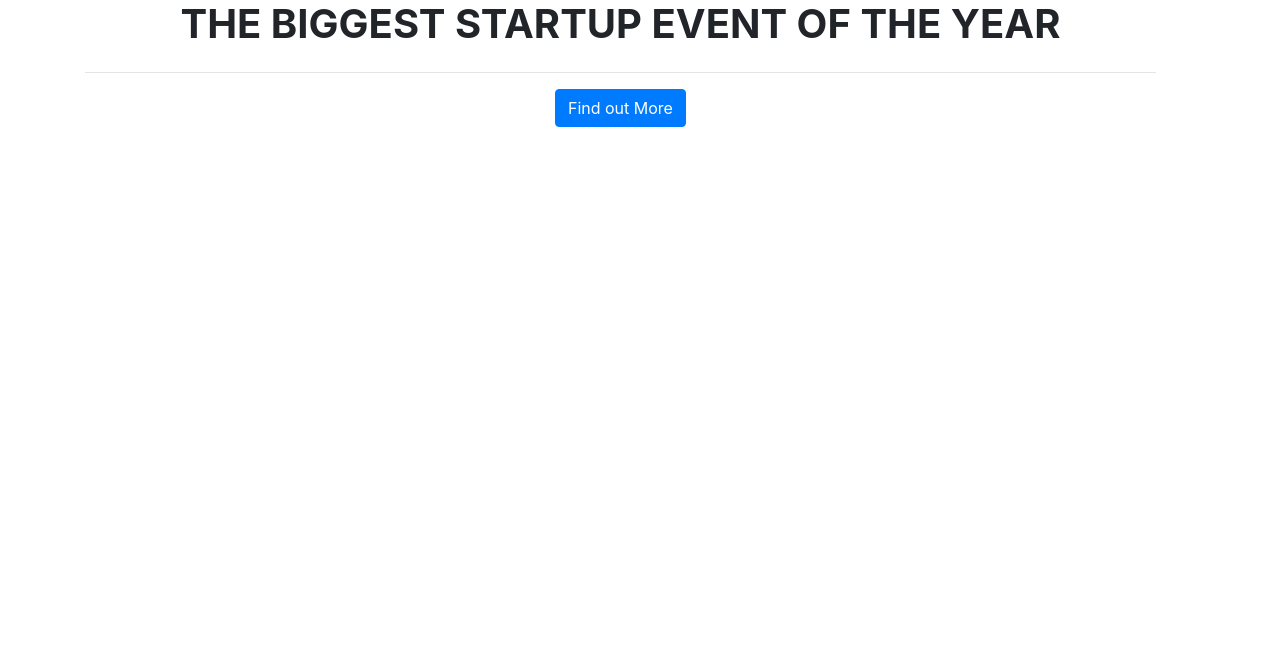
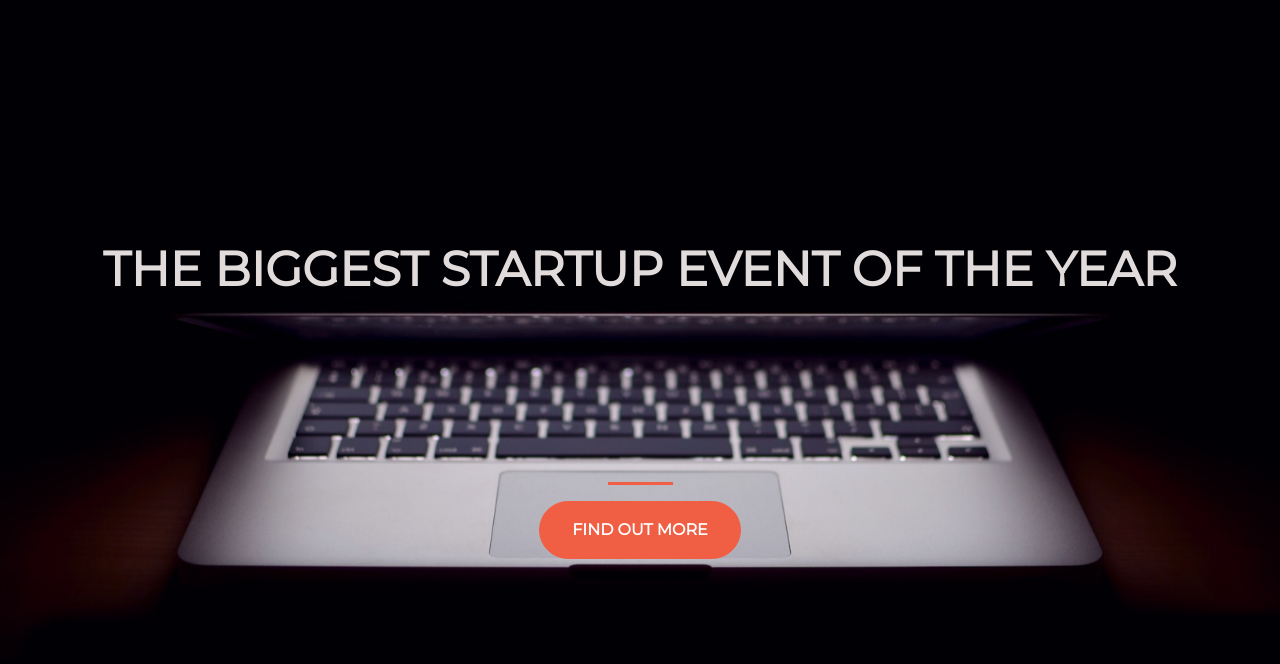
Before and after one commit to HimanshuSinghR/startup-of-the-year, a plain HTML site: page index.html in a window 1280 px wide. Drawn offline with nearby package versions, Linux system fonts and the light colour scheme; files that its build step writes are made by us from their sources; files whose address does not match are found by name.

Commit message:
Update index.html

```diff
--- a/index.html
+++ b/index.html
@@ -8,7 +8,7 @@
 
     <link rel="stylesheet" href="https://stackpath.bootstrapcdn.com/bootstrap/4.3.1/css/bootstrap.min.css" integrity="sha384-ggOyR0iXCbMQv3Xipma34MD+dH/1fQ784/j6cY/iJTQUOhcWr7x9JvoRxT2MZw1T" crossorigin="anonymous">
 
-     <link rel="stylesheet" type="text/css" href="bootstrap_styles.css">
+     <link rel="stylesheet" type="text/css" href="css/style.css">
 </head>
 <body>
 	<!-- h-100 span the entire height -->
```
